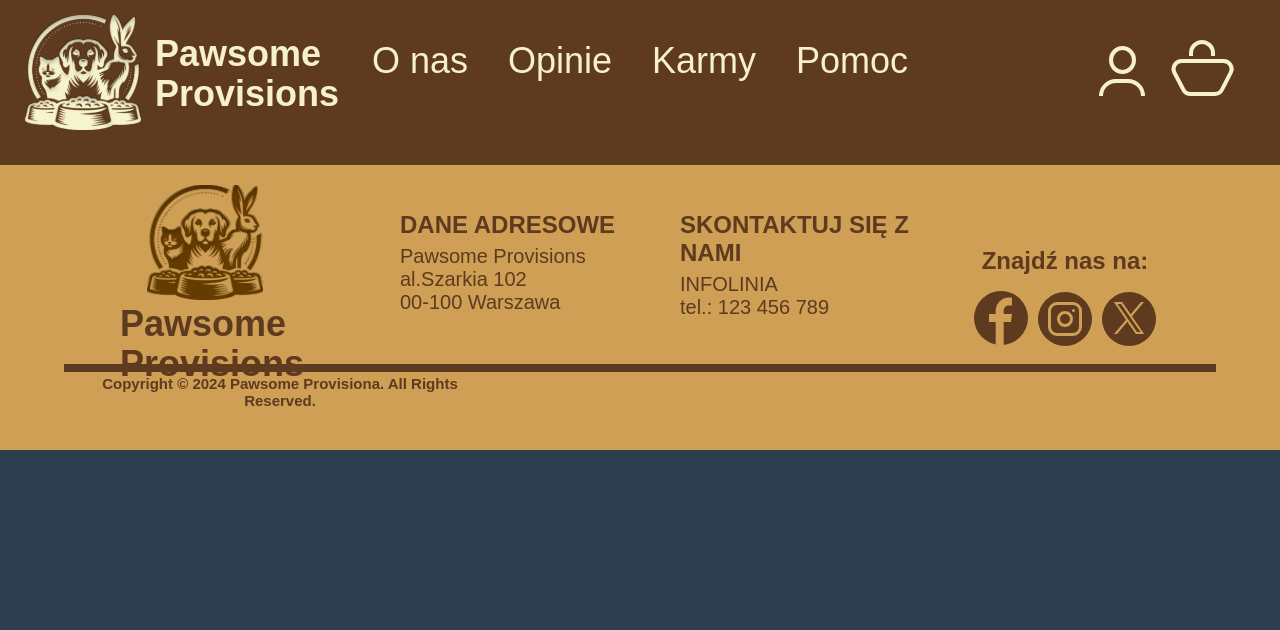
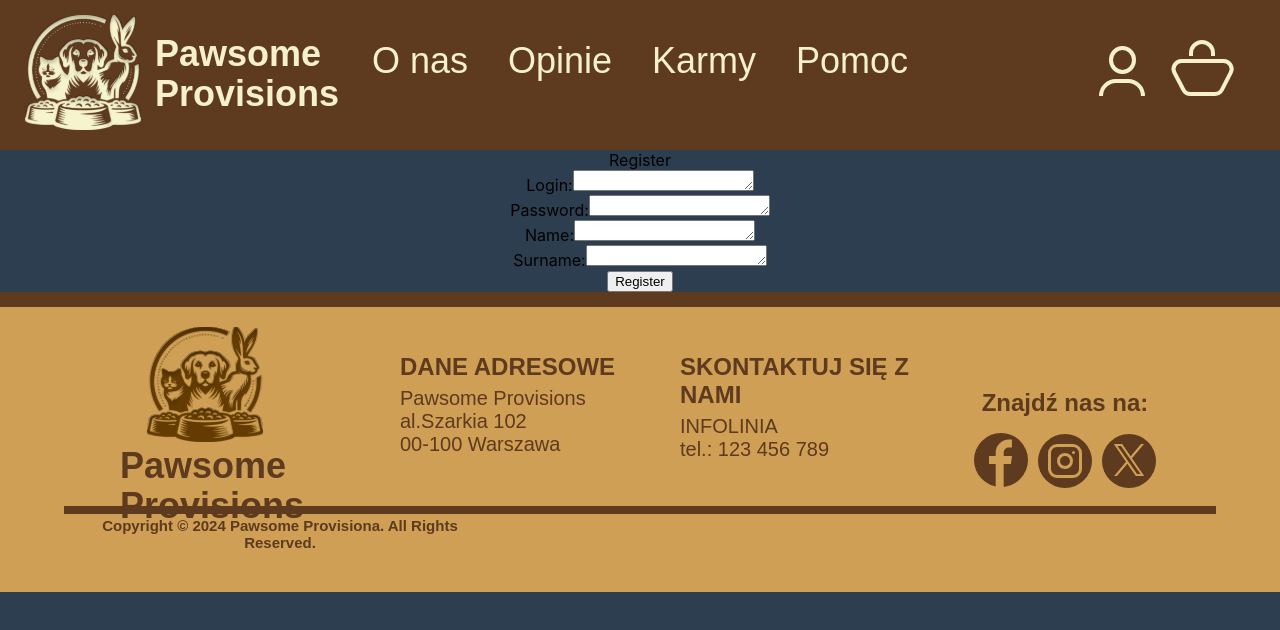
Before and after one commit to Bymbe/GraficyNaNTI, a React (Create React App) app: page /Register in a window 1280 px wide. Shown: the top 630 px of the page. Built offline with nearby package versions, Linux system fonts and the light colour scheme; a web font is replaced by a local one.

Commit message:
Baza danych - setup plus rejestracja użytkownika

```diff
--- a/package.json
+++ b/package.json
@@ -6,6 +6,7 @@
     "@testing-library/jest-dom": "^5.17.0",
     "@testing-library/react": "^13.4.0",
     "@testing-library/user-event": "^13.5.0",
+    "firebase": "^10.12.2",
     "react": "^18.3.1",
     "react-dom": "^18.3.1",
     "react-router-dom": "^6.23.1",
--- a/src/App.js
+++ b/src/App.js
@@ -9,12 +9,14 @@ import Konto from "./Pages/Konto";
 import Koszyk from "./Pages/Koszyk";
 import Opinie from "./Pages/Opinie";
 import Pomoc from "./Pages/Pomoc";
+import Register from "./Pages/Register";
 
 function App() {
   return (
     <div className="App">
       <Router>
         <Navbar/>
+
 
         <Routes>
             <Route path="/" element={<Home />} />
@@ -24,6 +26,7 @@ function App() {
             <Route path="/Opinie" element={<Opinie />} />
             <Route path="/Pomoc" element={<Pomoc />} />
             <Route path="/ONas" element={<ONas />} />
+            <Route path="/Register" element={<Register />} />
         </Routes>
         <Footer/>
       </Router>
--- a/src/Components/Navbar.js
+++ b/src/Components/Navbar.js
@@ -21,7 +21,7 @@ function Navbar() {
                 <li><Link to="Pomoc" className="Link">Pomoc</Link></li>
             </div>
             <div className="navbar-right">
-                <Link to="Konto"><img className="Navbar-icons" src={Konto}/></Link>
+                <Link to="Register"><img className="Navbar-icons" src={Konto}/></Link>
                 <Link to="Koszyk"><img className="Navbar-icons" src={Koszyk}/></Link>
 
             </div>
--- /dev/null
+++ b/src/DataBase/init-firebase.js
@@ -0,0 +1,19 @@
+// Import the functions you need from the SDKs you need
+import { initializeApp } from "firebase/app";
+
+import {getFirestore} from 'firebase/firestore';
+
+// Your web app's Firebase configuration
+const firebaseConfig = {
+    apiKey: "AIzaSyCI6xSNhZhFVoP9llWVrQm4WW8Rr4P7feo",
+    authDomain: "ebiznes-78738.firebaseapp.com",
+    projectId: "ebiznes-78738",
+    storageBucket: "ebiznes-78738.appspot.com",
+    messagingSenderId: "898916834876",
+    appId: "1:898916834876:web:cfbcfafd621df75ae06d39"
+};
+
+// Initialize Firebase
+const app = initializeApp(firebaseConfig);
+
+export const db = getFirestore(app);
--- /dev/null
+++ b/src/Pages/Register.js
@@ -0,0 +1,71 @@
+import React, {useState, useEffect} from "react";
+import {collection, getDocs, doc, deleteDoc, updateDoc, addDoc} from "firebase/firestore";
+import {db} from "../DataBase/init-firebase"
+
+function Register() {
+
+    const [Name, setName] = useState("");
+    const [Surname, setSurname] = useState("");
+    const [Login, setLogin] = useState('');
+    const [Password, setPassword] = useState("");
+
+    const createSubcollections = async (mainDocumentRef) => {
+
+
+        try {
+            await addDoc(collection(mainDocumentRef,'Zwierzęta'), {placeholderField: true});
+            await addDoc(collection(mainDocumentRef,'Zamówienia'), {placeholderField: true});
+            await addDoc(collection(mainDocumentRef,'Dane'), {Imię: Name, Nazwisko: Surname, Hasło: Password});
+        } catch (error) {
+            console.error(`Błąd przy tworzeniu podkolekcji : `, error); //'${subcollection}'
+            throw error;
+        }
+    };
+
+    const CreateUser = async () => {
+        if (Login.trim() === '' || Password.trim() === '' || Name.trim() === '' || Surname.trim() === '') {
+            alert('Nazwa kolekcji nie może być pusta.');
+            return;
+        }
+        try {
+            const mainDocumentRef = await addDoc(collection(db, Login), {placeholderField: true});
+            await createSubcollections(doc(db, Login, mainDocumentRef.id));
+            alert(`Kolekcja '${Login}' oraz jej podkolekcje zostały utworzone.`);
+        }catch (error) {
+            console.error("Błąd przy tworzeniu kolekcji: ", error);
+            alert('Błąd przy tworzeniu kolekcji');
+        }
+    };
+
+    return (
+        <div>
+            <div>Register</div>
+
+                <div>
+                    <label htmlFor="Login">Login:</label>
+                    <textarea rows="1" type="text" value={Login} onChange={(e) => setLogin(e.target.value)}/>
+                </div>
+                <div>
+                    <label htmlFor="Password">Password:</label>
+                    <textarea rows="1" type="text" value={Password} onChange={(e) => setPassword(e.target.value)}/>
+                </div>
+                <div>
+                    <label htmlFor="Name">Name:</label>
+                    <textarea rows="1" type="text" value={Name} onChange={(e) => setName(e.target.value)}/>
+                </div>
+                <div>
+                    <label htmlFor="Surname">Surname:</label>
+                    <textarea rows="1" type="text" value={Surname} onChange={(e) => setSurname(e.target.value)}/>
+                </div>
+
+                <button onClick={CreateUser}>Register</button>
+
+
+        </div>
+
+    )
+
+
+}
+
+export default Register;
```
Also changed, not shown: 1 other file (tests, documents, lock files or other folders).
